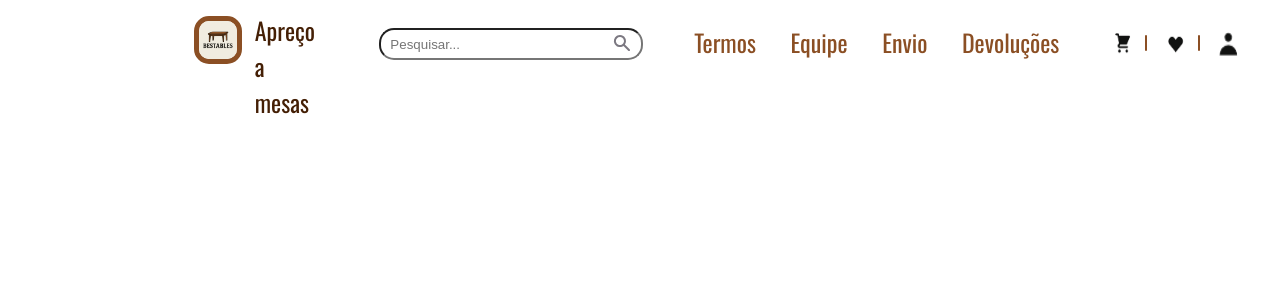
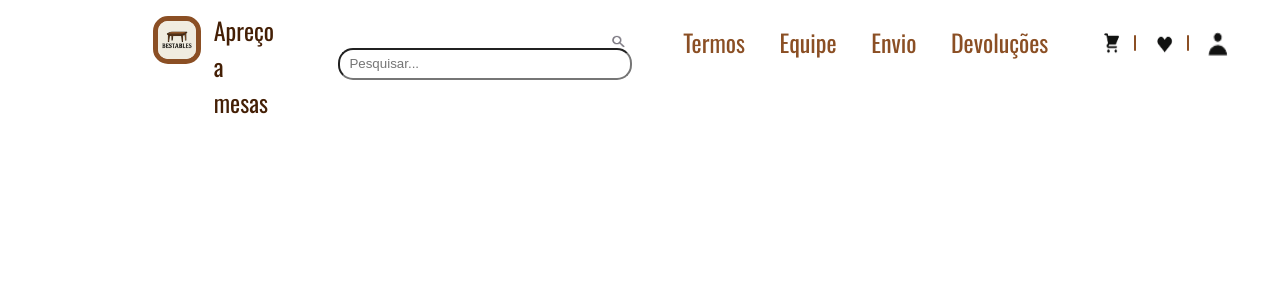
Before and after one commit to BestTables/atv-livros, a Vue app: page / in a window 1280 px wide. Shown: the top 300 px of the page. Built offline with nearby package versions, Linux system fonts and the light colour scheme.

Commit message:
melhoria maismais

```diff
--- a/src/App.vue
+++ b/src/App.vue
@@ -180,7 +180,7 @@ header {
 
 .container {
   display: flex;
-  margin-left: 14.5vw;
+  margin-left: 11.3vw;
   margin-right: 5vw;
   font-size: x-large;
 }
@@ -211,16 +211,16 @@ header {
 
 .pesquisar input {
   border-radius: 15px;
-  margin-top: 2.5vh;
   height: 3.3vh;
   width: 20vw;
+  padding-right: 2.5vw;
+}
+.pesquisar {
   position: relative;
+  padding-left: 5vw;
+  display: flex;
+  align-items: center;
 }
-
-.pesquisar {
-  padding-left: 5vw;
-}
-
 .coisas {
   padding-left: 4vw;
   margin-top: 2vh;
@@ -235,8 +235,11 @@ header {
 
 .pesquisar img {
   position: absolute;
-  left: 47.7vw;
-  top: 4.1vh;
+  right: 0.5vw;
+  top: 4.2vh;
+  transform: translateY(-50%);
+  width: 1.2vw;
+  height: auto;
 }
 .img_header{
   display: flex;
```
